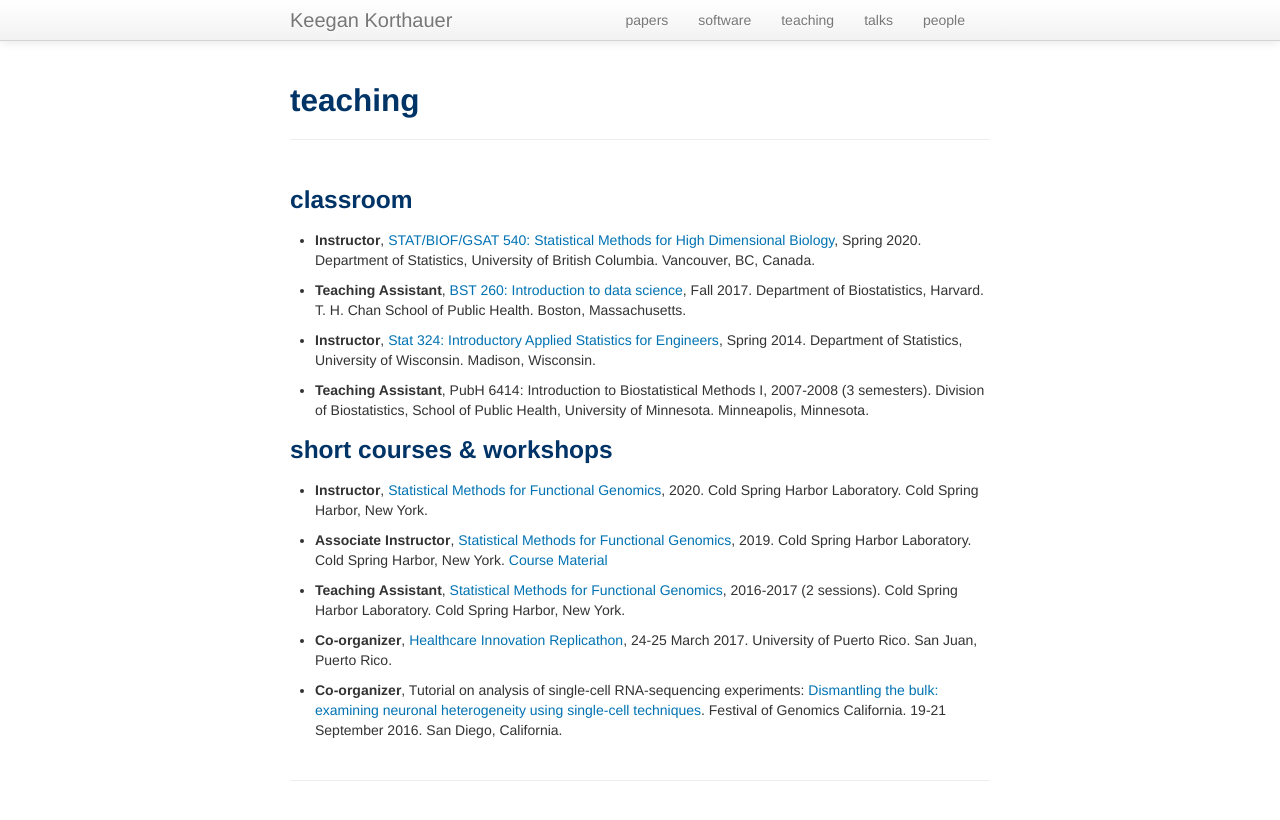
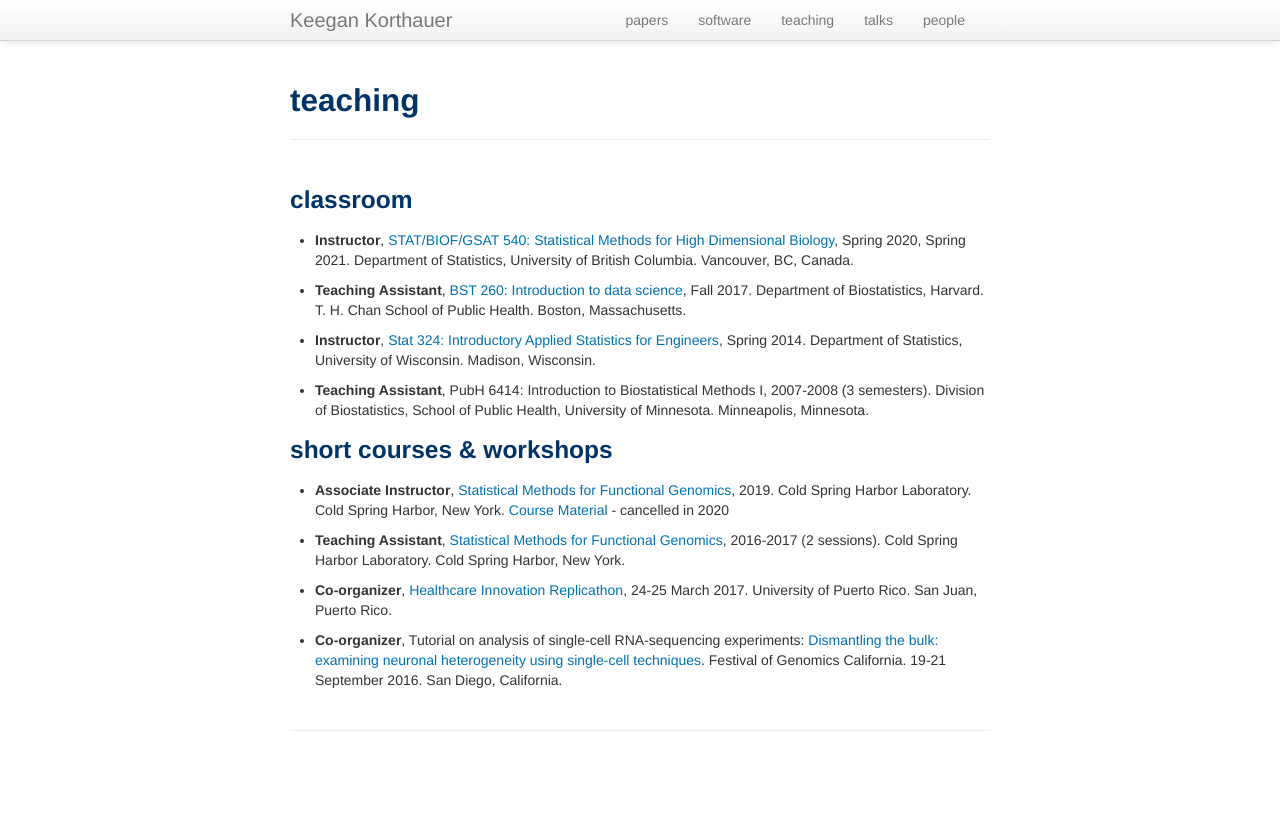
Before and after one commit to kdkorthauer/kdkorthauer.github.io, a Jekyll site: the page built from pages/teaching.md, in a window 1280 px wide. Shown: the top 820 px of the page. Built offline with Jekyll 4.4.1, drawn with Linux system fonts in a browser that asks for light colours.

Commit message:
update teaching page

```diff
--- a/pages/teaching.md
+++ b/pages/teaching.md
@@ -16,7 +16,7 @@ title: teaching
 
 ### classroom
 
-- **Instructor**, [STAT/BIOF/GSAT 540: Statistical Methods for High Dimensional Biology](https://stat540-ubc.github.io/), Spring 2020. Department of Statistics, University of British Columbia. Vancouver, BC, Canada.
+- **Instructor**, [STAT/BIOF/GSAT 540: Statistical Methods for High Dimensional Biology](https://stat540-ubc.github.io/), Spring 2020, Spring 2021. Department of Statistics, University of British Columbia. Vancouver, BC, Canada.
 
 - **Teaching Assistant**, [BST 260: Introduction to data science](https://datasciencelabs.github.io), Fall 2017. Department of Biostatistics, Harvard. T. H. Chan School of Public Health. Boston, Massachusetts.
 
@@ -27,9 +27,7 @@ title: teaching
 
 ### short courses & workshops
 
-- **Instructor**, [Statistical Methods for Functional Genomics](https://meetings.cshl.edu/courses.aspx?course=c-data&year=20), 2020. Cold Spring Harbor Laboratory. Cold Spring Harbor, New York.
-
-- **Associate Instructor**, [Statistical Methods for Functional Genomics](https://meetings.cshl.edu/courses.aspx?course=c-data&year=19), 2019. Cold Spring Harbor Laboratory. Cold Spring Harbor, New York. [Course Material](https://kkorthauer.org/fungeno2019)
+- **Associate Instructor**, [Statistical Methods for Functional Genomics](https://meetings.cshl.edu/courses.aspx?course=c-data&year=19), 2019. Cold Spring Harbor Laboratory. Cold Spring Harbor, New York. [Course Material](https://kkorthauer.org/fungeno2019) - cancelled in 2020
 
 - **Teaching Assistant**, [Statistical Methods for Functional Genomics](https://meetings.cshl.edu/courses.aspx?course=C-DATA&year=17), 2016-2017 (2 sessions). Cold Spring Harbor Laboratory. Cold Spring Harbor, New York.
 
```
